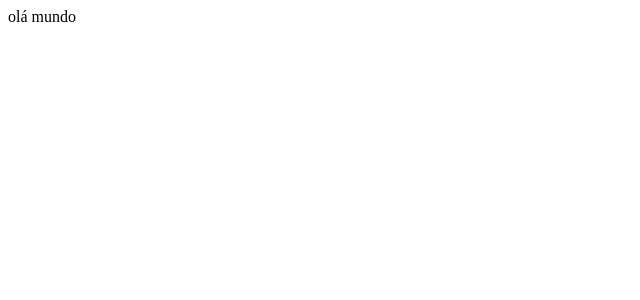
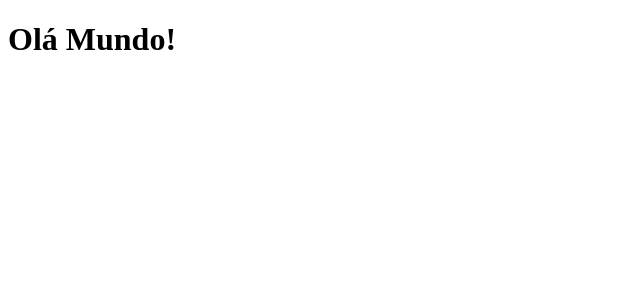
Before and after one commit to LuanBricio/clone-netflix-com-reactjs, a React (Create React App) app in the folder netflixclone/: page / in a window 1280 px wide. Shown: the top 300 px of the page, without its empty margins (0-640 px from the left). Built offline with nearby package versions, Linux system fonts and the light colour scheme.

Commit message:
mudei o div para h1

```diff
--- a/netflixclone/src/App.js
+++ b/netflixclone/src/App.js
@@ -2,8 +2,6 @@ import React from "react";
 
 export default () => {
     return ( <
-        div >
-        olá mundo <
-        /div>
+        h1 > Olá Mundo! < /h1>
     )
 }
```
